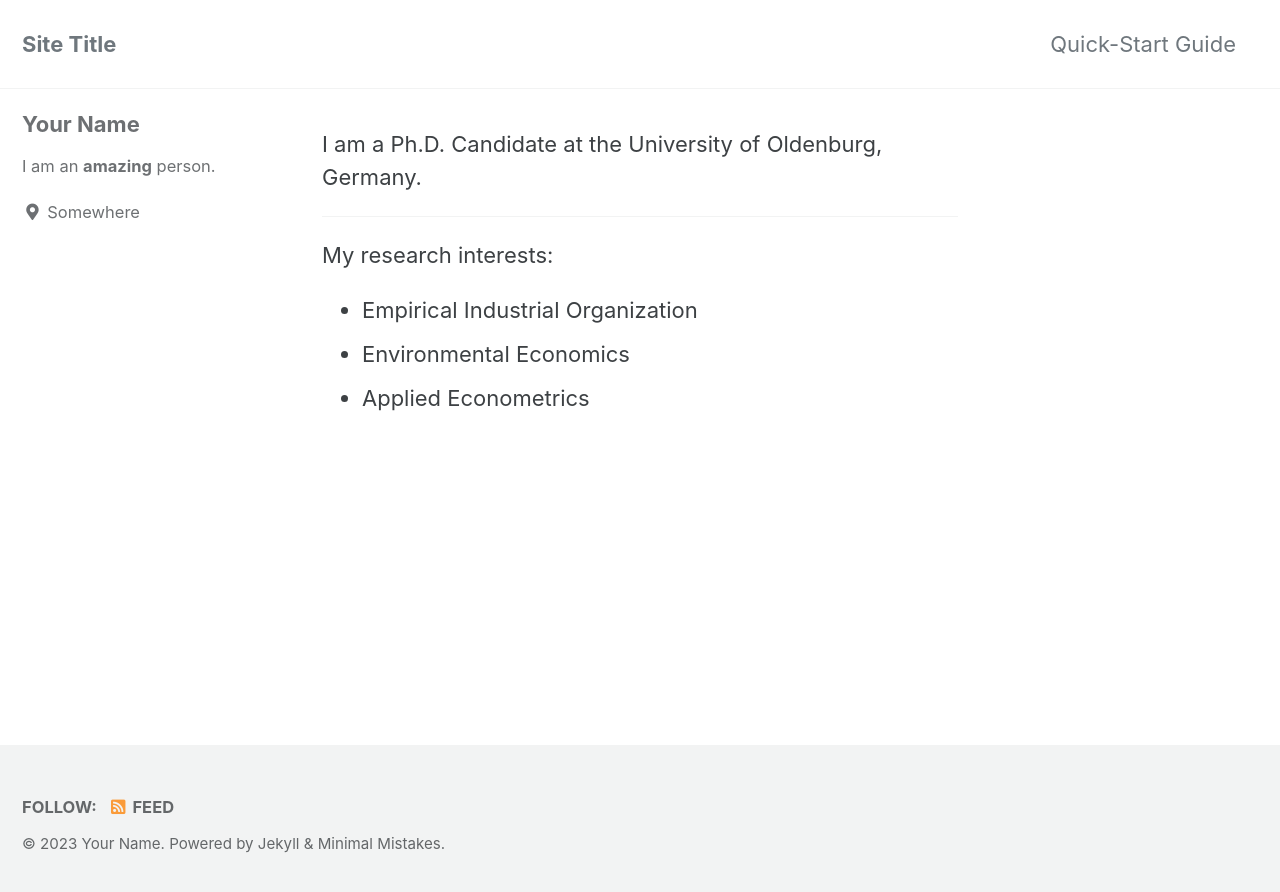
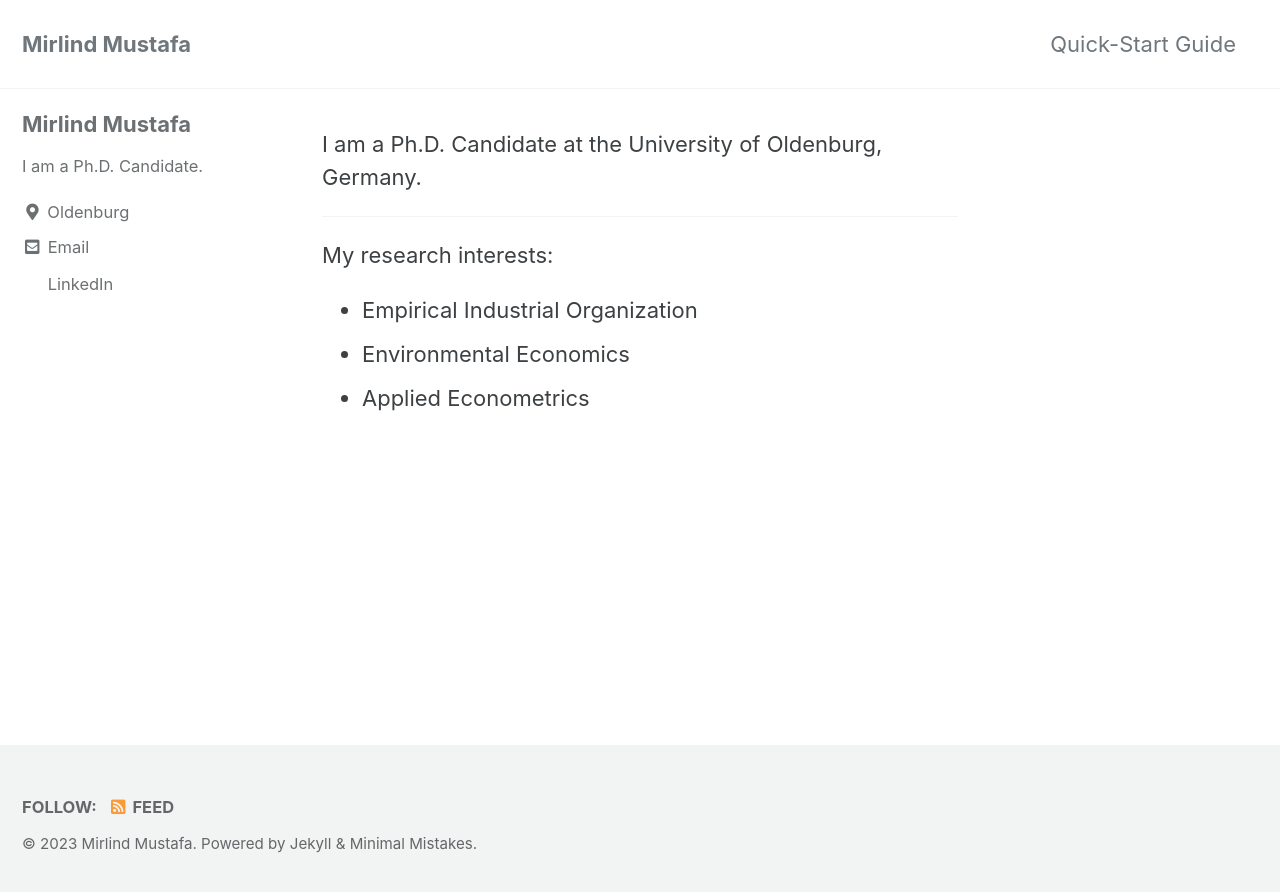
Before and after one commit to mmecon/mmecon.github.io, a Jekyll site: the page built from index.html, in a window 1280 px wide. Shown: the top 892 px of the page. Built offline with Jekyll 4.4.1, drawn with Linux system fonts in a browser that asks for light colours; cached includes are drawn as plain includes; the list of posts is cut into pages by our own code.

Commit message:
Update _config.yml

```diff
--- a/_config.yml
+++ b/_config.yml
@@ -16,11 +16,11 @@ minimal_mistakes_skin    : "default" # "air", "aqua", "contrast", "dark", "dirt"
 
 # Site Settings
 locale                   : "en-US"
-title                    : "Site Title"
+title                    : "Mirlind Mustafa"
 title_separator          : "-"
 subtitle                 : # site tagline that appears below site title in masthead
-name                     : "Your Name"
-description              : "An amazing website."
+name                     : "Mirlind Mustafa"
+description              : "Personal Webpage."
 url                      : # the base hostname & protocol for your site e.g. "https://mmistakes.github.io"
 baseurl                  : # the subpath of your site, e.g. "/blog"
 repository               : # GitHub username/repo-name e.g. "mmistakes/minimal-mistakes"
@@ -104,24 +104,24 @@ analytics:
 
 # Site Author
 author:
-  name             : "Your Name"
+  name             : "Mirlind Mustafa"
   avatar           : # path of avatar image, e.g. "/assets/images/bio-photo.jpg"
-  bio              : "I am an **amazing** person."
-  location         : "Somewhere"
+  bio              : "I am a Ph.D. Candidate."
+  location         : "Oldenburg"
   email            :
   links:
     - label: "Email"
       icon: "fas fa-fw fa-envelope-square"
-      # url: "mailto:your.name@email.com"
+      url: "mailto:mirlind@mirlindecon.com"
     - label: "Website"
       icon: "fas fa-fw fa-link"
       # url: "https://your-website.com"
     - label: "Twitter"
       icon: "fab fa-fw fa-twitter-square"
       # url: "https://twitter.com/"
-    - label: "Facebook"
-      icon: "fab fa-fw fa-facebook-square"
-      # url: "https://facebook.com/"
+    - label: "LinkedIn"
+      icon: "fab fa-fw fa-linkedin-square"
+      url: "https://www.linkedin.com/in/mirlind-mustafa-932896156/"
     - label: "GitHub"
       icon: "fab fa-fw fa-github"
       # url: "https://github.com/"
```
